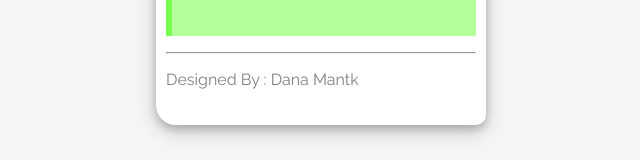
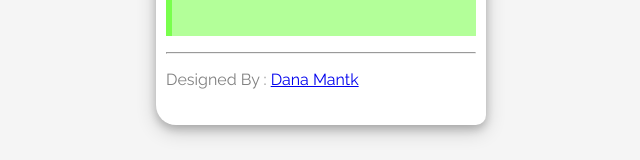
Before and after one commit to Kurdh/zaniny-taman, a plain HTML site: page index.html in a window 1280 px wide. Shown: the part 282-442 px from the top of the page, without its empty margins (319-959 px from the left). Drawn offline with Linux system fonts and the light colour scheme.

Commit message:
Update index

```diff
--- a/index.html
+++ b/index.html
@@ -193,7 +193,7 @@ function calculate() {
     <p id="error"></p>
     <hr>
     <p id="me">
-      Designed By : Dana Mantk
+      Designed By : <a href="https://www.facebook.com/dana.mantk.543" target=_blank">Dana Mantk</a>
     </p>
   </div>
 </body>
```
